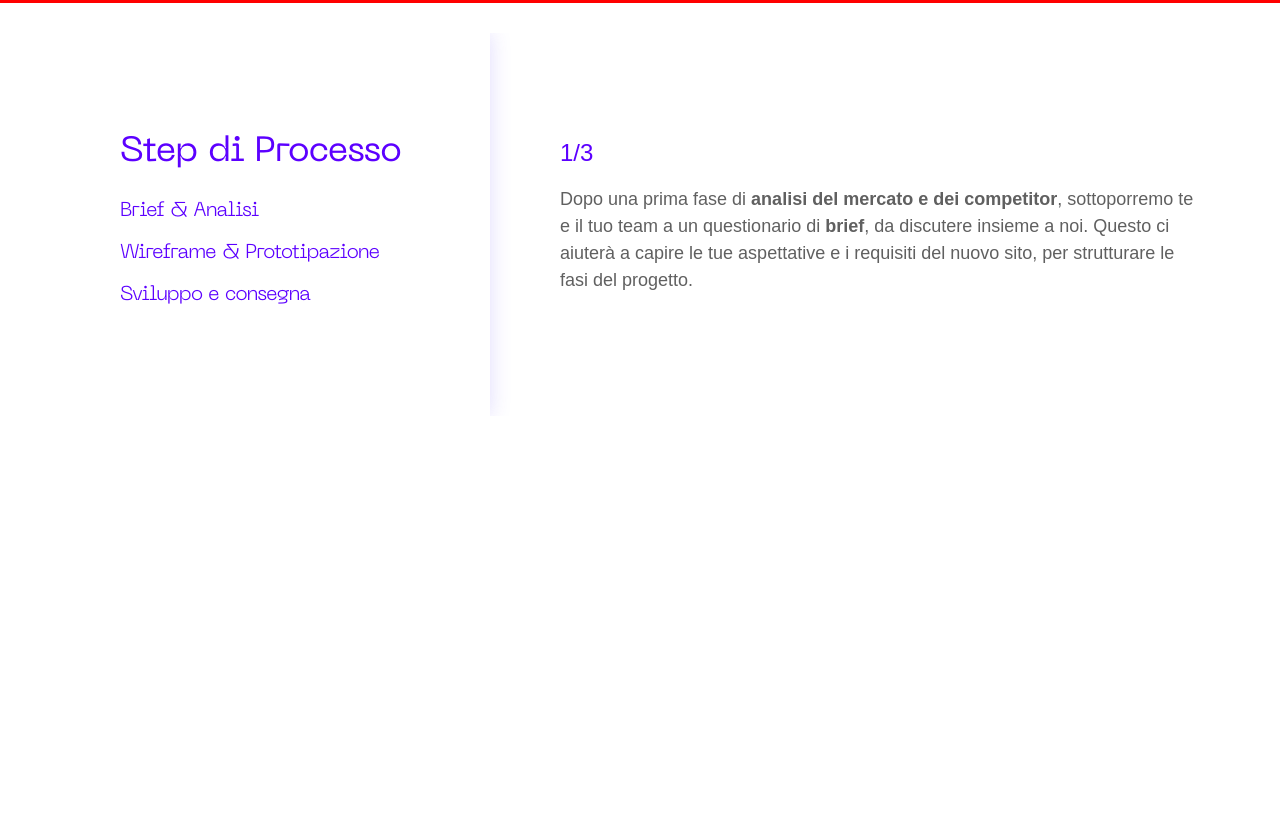
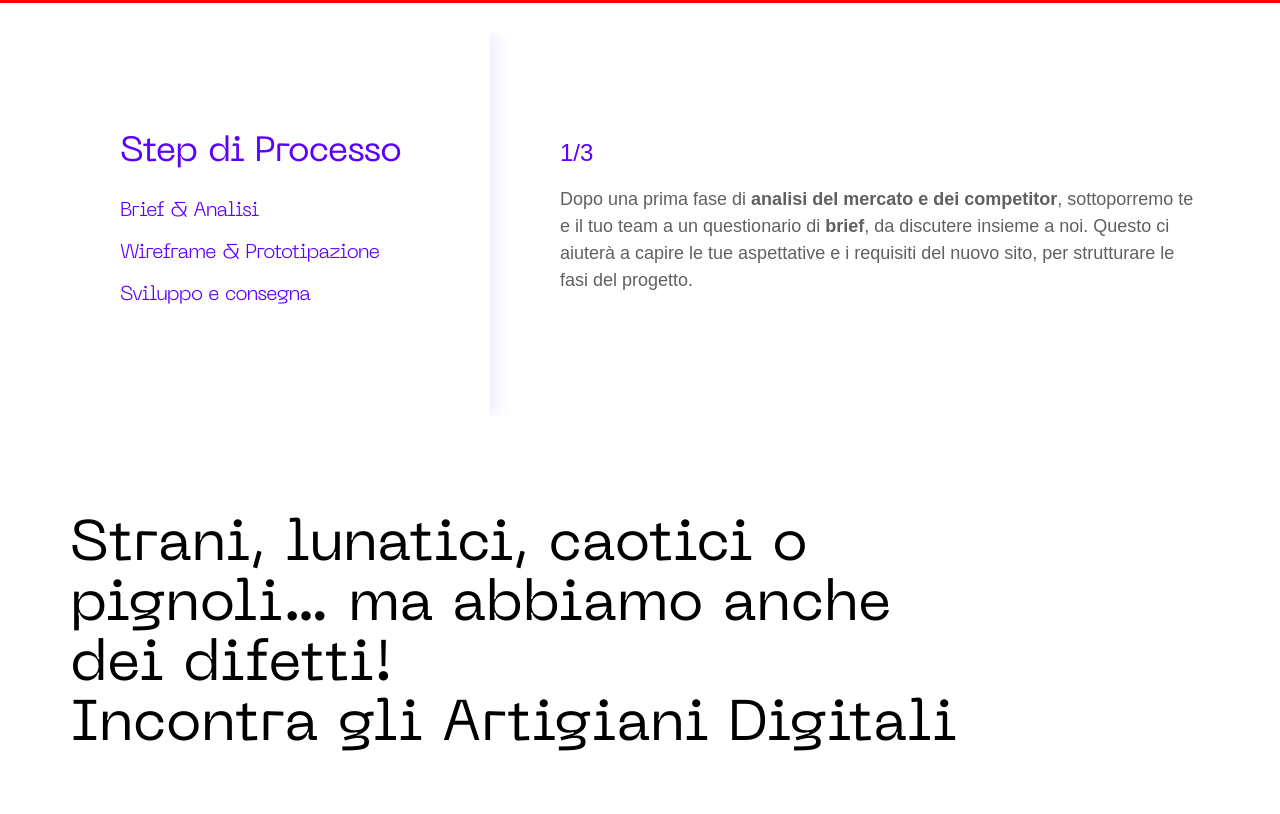
Before and after one commit to sleeepylala/Wider-View-Project, a website built with Parcel: page index.html in a window 1280 px wide. Shown: the part 1455-2269 px from the top of the page. Before the commit the page ends 1971 px from the top, so only its background shows below. Built offline with nearby package versions, Linux system fonts and the light colour scheme; a web font is replaced by a local one.

Commit message:
inizio sezione bio

```diff
--- a/index.html
+++ b/index.html
@@ -154,7 +154,7 @@
 
     <!-- Inizio Sezione Steps -->
     <section class="section-steps">
-      <div class="wrapper-section-steps">
+      <div class="wrapper">
         <div class="container-steps">
           <div class="section-sx">
             <h4>Step di Processo</h4>
@@ -182,6 +182,18 @@
     </section>
     <!-- Fine Sezione Steps -->
 
+    <!-- Inizio sezione bio -->
+    <section>
+      <div class="wrapper">
+        <div class="container-h1-bio">
+          <h1 class="bio-h1">
+            Strani, lunatici, caotici o pignoli… ma abbiamo anche dei difetti!
+            <br />
+            Incontra gli Artigiani Digitali
+          </h1>
+        </div>
+      </div>
+    </section>
     <!-- Bootstrap JavaScript Bundle (include Popper.js) -->
 
     <script
--- a/src/assets/scss/_general.scss
+++ b/src/assets/scss/_general.scss
@@ -3,3 +3,9 @@
   margin: 0;
   box-sizing: border-box;
 }
+
+.wrapper {
+  width: 1140px;
+  margin: 0 auto;
+  overflow: hidden;
+}
--- /dev/null
+++ b/src/assets/scss/components/_section-bio.scss
@@ -0,0 +1,14 @@
+.container-h1-bio {
+  display: flex;
+  align-items: center;
+
+  .bio-h1 {
+    font-family: $font-family-pp-neue-machina;
+    line-height: 60px;
+    font-weight: 500;
+    max-width: 900px;
+    color: #000000;
+    padding-bottom: 50px;
+    font-size: 57px;
+  }
+}
--- a/src/assets/scss/components/_section-steps.scss
+++ b/src/assets/scss/components/_section-steps.scss
@@ -2,11 +2,7 @@
   padding-bottom: 100px;
   padding-top: 30px;
 }
-.wrapper-section-steps {
-  width: 1140px;
-  margin: 0 auto;
-  overflow: hidden;
-}
+
 .container-steps {
   display: flex;
   flex-direction: row;
@@ -43,9 +39,11 @@
     background-color: #ffffff;
     z-index: 9;
     padding: 100px 50px;
-    box-shadow: 0px 0px 20px 0px rgba(83, 56, 242, 0.18);
     color: $text-color-blue;
     font-family: $font-family-pp-neue-machina;
+
+    box-shadow: 0px 0px 20px 0px rgba(83, 56, 242, 0.18);
+
     h4 {
       font-weight: 500;
       font-size: 35px;
--- a/src/assets/scss/style.scss
+++ b/src/assets/scss/style.scss
@@ -5,3 +5,4 @@
 @import "components/hero";
 @import "components/section-ui-developing";
 @import "components/section-steps";
+@import "components/section-bio";
```
Also changed, not shown: dist/index.html, src/assets/css/style.css, 2 other files.
